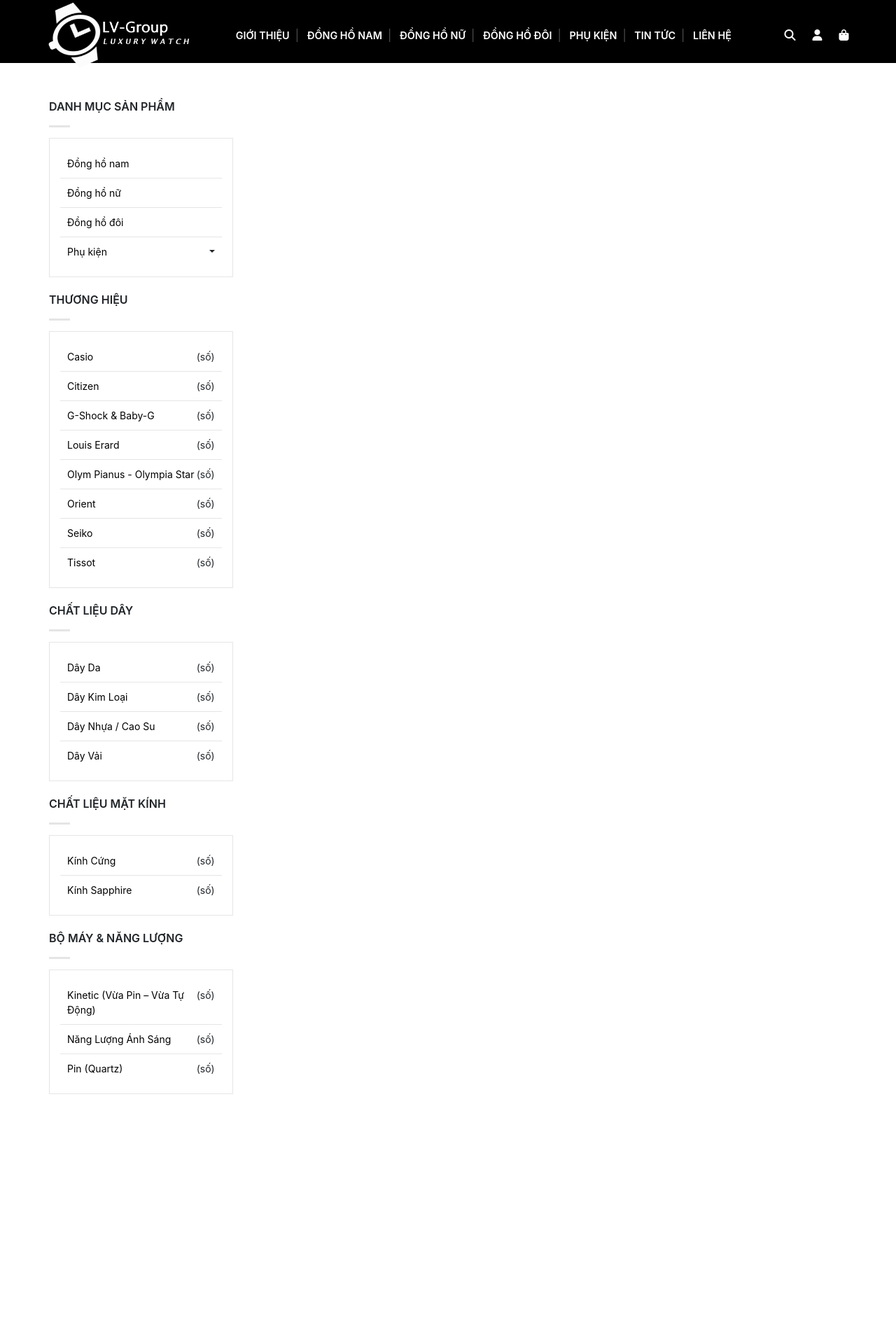
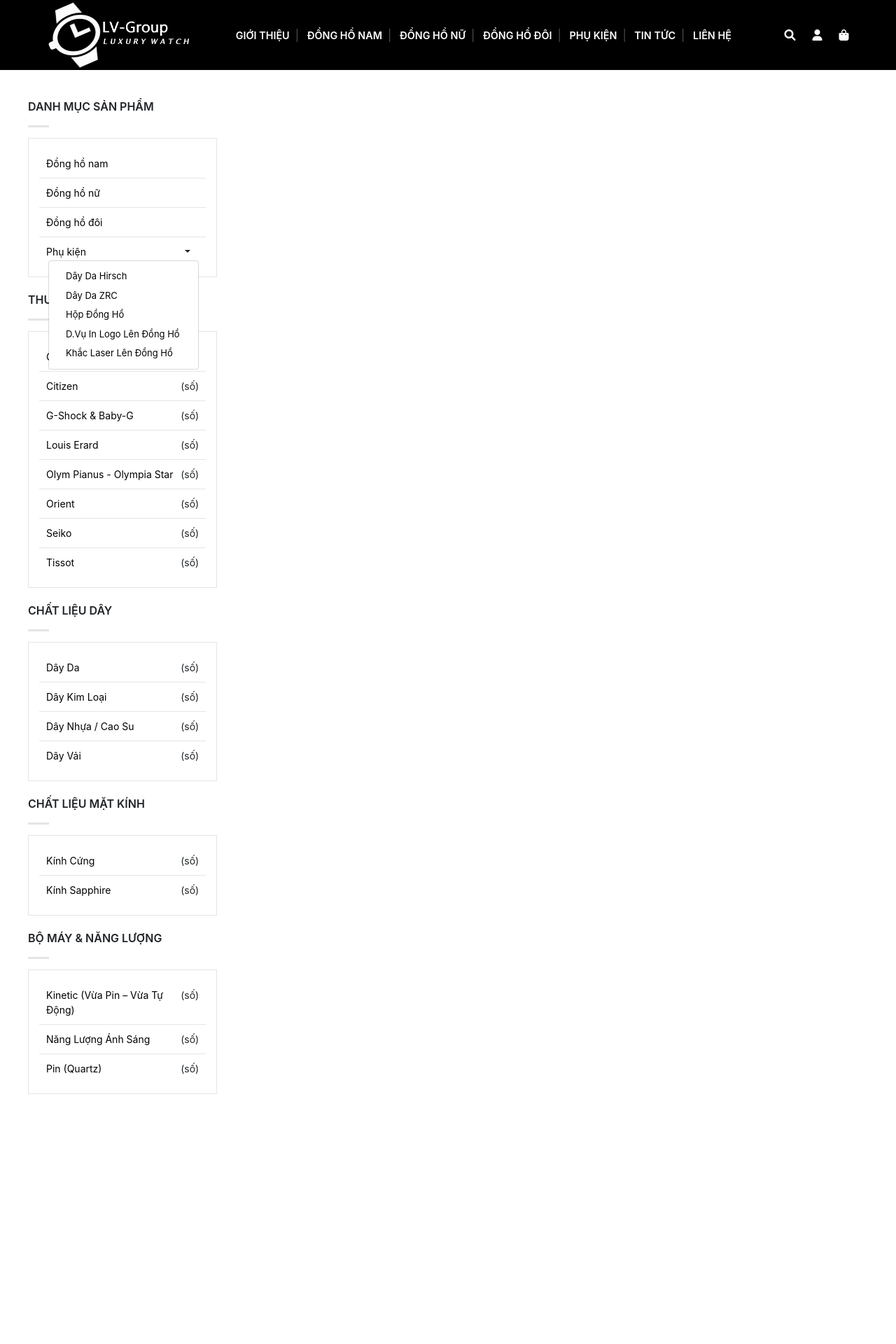
Before and after one commit to trungvi123/WatchWebPro, a PHP site: page /WatchWebPro/danhMuc/dongHoNu in a window 1280 px wide, after a click that opens the changed part. Shown: the top 1920 px of the page at 70% size. Run offline with PHP 8.4, Linux system fonts and the light colour scheme; data that the repository does not hold is empty; some libraries are stand-ins or nearby versions.

Commit message:
sua loi k nhan css, hoan thanh 3 trang

```diff
--- a/mvc/controllers/danhMuc.php
+++ b/mvc/controllers/danhMuc.php
@@ -1,9 +1,12 @@
 <?php
 class danhMuc extends controller{
     public $select;
-    function showSanPham(){}
+    public function defauAction(){
+        echo "Nothing!!";
+        // Khi ng dùng k nhập url
+    }
 
-    function dongHoNam (){
+    public function dongHoNam (){
         $this->select = $this->model("sanPhamModel");
         $this->view("masterLayout1",[
             "Page" => "select_page",
--- a/mvc/core/app.php
+++ b/mvc/core/app.php
@@ -1,8 +1,8 @@
 <?php
     // file này chủ yếu xử lí url và chạy hàm chính xác vs url
     class app {
-        protected $controller="home";
-        protected $action="showSanPham";
+        protected $controller ="home";
+        protected $action="defauAction";
         protected $params=[];
 
         function __construct(){
--- a/mvc/views/Pages/select_page.php
+++ b/mvc/views/Pages/select_page.php
@@ -1,22 +1,7 @@
-<!DOCTYPE html>
-<html lang="en">
-<head>
-    <meta charset="UTF-8">
-    <meta http-equiv="X-UA-Compatible" content="IE=edge">
-    <meta name="viewport" content="width=device-width, initial-scale=1.0">
-    <title>Document</title>
-    <link rel="stylesheet" href="https://cdnjs.cloudflare.com/ajax/libs/font-awesome/6.1.1/css/all.min.css" integrity="sha512-KfkfwYDsLkIlwQp6LFnl8zNdLGxu9YAA1QvwINks4PhcElQSvqcyVLLD9aMhXd13uQjoXtEKNosOWaZqXgel0g==" crossorigin="anonymous" referrerpolicy="no-referrer" />
-    <link rel="stylesheet" href="https://cdn.jsdelivr.net/npm/bootstrap@4.6.1/dist/css/bootstrap.min.css">
-    <script src="https://cdn.jsdelivr.net/npm/jquery@3.5.1/dist/jquery.slim.min.js"></script>
-    <script src="https://cdn.jsdelivr.net/npm/popper.js@1.16.1/dist/umd/popper.min.js"></script>
-    <script src="https://cdn.jsdelivr.net/npm/bootstrap@4.6.1/dist/js/bootstrap.bundle.min.js"></script>
-</head>
-<body>
-    <div class="row">
-    <?php
+<?php
      while($row = mysqli_fetch_array($data['content'])){
         echo "
-            <div class=\"col-lg-3 col-md-4 col-sm-6 product__box\">
+            <div class=\"col-lg-4 col-md-5 col-sm-6 product__box\">
             <img class=\"product__img\" src=\"{$row['img_source']}\" alt=\"\">
             <div class=\"product__info\">
             <p class=\"type\">{$row['type']}</p>
@@ -38,7 +23,4 @@
                                     </div>
                                         ";
         }
-    ?>
-    </div>
-</body>
-</html>
+?>
--- a/mvc/views/masterLayout1.php
+++ b/mvc/views/masterLayout1.php
@@ -5,15 +5,14 @@
     <meta http-equiv="X-UA-Compatible" content="IE=edge">
     <meta name="viewport" content="width=device-width, initial-scale=1.0">
     <title>MasterLayout1</title>
-    <link rel="stylesheet" href="./public/css/partial.css">
-    <link rel="stylesheet" href="./public/css/home_page.css">
-    <link rel="stylesheet" href="./public/css/MasterLayout1.css">
     <link rel="stylesheet" href="https://cdn.jsdelivr.net/npm/bootstrap@4.6.1/dist/css/bootstrap.min.css">
     <link rel="stylesheet" href="https://cdnjs.cloudflare.com/ajax/libs/font-awesome/6.0.0/css/all.min.css" integrity="sha512-9usAa10IRO0HhonpyAIVpjrylPvoDwiPUiKdWk5t3PyolY1cOd4DSE0Ga+ri4AuTroPR5aQvXU9xC6qOPnzFeg==" crossorigin="anonymous" referrerpolicy="no-referrer" />
     <script src="https://cdn.jsdelivr.net/npm/jquery@3.5.1/dist/jquery.slim.min.js"></script>
     <script src="https://cdn.jsdelivr.net/npm/popper.js@1.16.1/dist/umd/popper.min.js"></script>
     <script src="https://cdn.jsdelivr.net/npm/bootstrap@4.6.1/dist/js/bootstrap.bundle.min.js"></script>
-
+    <link rel="stylesheet" href="http://localhost/WatchWebPro/public/css/partial.css">
+    <link rel="stylesheet" href="http://localhost/WatchWebPro/public/css/home_page.css">
+    <link rel="stylesheet" href="http://localhost/WatchWebPro/public/css/masterLayout1.css">
 </head>
 <body>
     <header>
@@ -21,30 +20,17 @@
     </header>
     <main>
         <div class="container__custom">
-                <div class="row">
-                    <?php
-                        require_once "./partial/sideBar.php";
-                    ?>
-                    <div class="mainContent col-lg-9">
-                    <?php
-                        require_once "./mvc/views/Pages/".$data['Page'].".php";
-                    ?>
+            <div class="row">
+                <div class="sideBar col-lg-3 col-md-3">
+                        <?php require_once "./partial/sideBar.php"?>
+                </div>
+                <div class="mainContent col-lg-9 col-md-9">
+                    <div class="row">
+                        <?php require_once "./mvc/views/Pages/".$data['Page'].".php"?>
                     </div>
-
-
-
-                </div>
             </div>
-
-
-
-
-
-
-        </main>
-
-
-
+        </div>
+    </main>
 </body>
     <footer class="footer text-white p-5">
         <?php require_once "./partial/footer.php" ?>
--- a/partial/footer.php
+++ b/partial/footer.php
@@ -1,4 +1,4 @@
-
+<footer class="footer text-white p-5">
         <div class="align">
             <div class="row">
                 <div class="col-sm-4">
@@ -41,3 +41,4 @@
             </center>
 
         </div>
+        </footer>
--- a/partial/header.php
+++ b/partial/header.php
@@ -1,14 +1,14 @@
-
+<header>
         <nav class="nav">
-            <img class="logo" src="./public/img/logo/Logo_main.png" alt="">
+            <img class="logo" src="http://localhost/WatchWebPro/public/img/logo/Logo_main.png" alt="logo">
             <ul class="nav__list">
-                <li class="nav__list-item"><a class="nav__list-link" href="index.php?nav=gioithieu"> GIỚI THIỆU </a> </li>
-                <li class="nav__list-item"><a class="nav__list-link" href="index.php?nav=donghonam"> ĐỒNG HỒ NAM </a> </li>
-                <li class="nav__list-item"><a class="nav__list-link" href="index.php?nav=donghonu"> ĐỒNG HỒ NỮ </a> </li>
-                <li class="nav__list-item"><a class="nav__list-link" href="index.php?nav=donghodoi"> ĐỒNG HỒ ĐÔI </a> </li>
-                <li class="nav__list-item"><a class="nav__list-link" href="index.php?nav=phukien"> PHỤ KIỆN </a> </li>
-                <li class="nav__list-item"><a class="nav__list-link" href="index.php?nav=tintuc"> TIN TỨC </a> </li>
-                <li class="nav__list-item"><a class="nav__list-link" href="index.php?nav=lienhe"> LIÊN HỆ </a> </li>
+                <li class="nav__list-item"><a class="nav__list-link" href="http://localhost/WatchWebPro/gioithieu"> GIỚI THIỆU </a> </li>
+                <li class="nav__list-item"><a class="nav__list-link" href="http://localhost/WatchWebPro/danhMuc/dongHoNam"> ĐỒNG HỒ NAM </a> </li>
+                <li class="nav__list-item"><a class="nav__list-link" href="http://localhost/WatchWebPro/danhMuc/dongHoNu"> ĐỒNG HỒ NỮ </a> </li>
+                <li class="nav__list-item"><a class="nav__list-link" href="http://localhost/WatchWebPro/danhMuc/dongHoDoi"> ĐỒNG HỒ ĐÔI </a> </li>
+                <li class="nav__list-item"><a class="nav__list-link" href="http://localhost/WatchWebPro/danhMuc/dongHoPhuKien"> PHỤ KIỆN </a> </li>
+                <li class="nav__list-item"><a class="nav__list-link" href="http://localhost/WatchWebPro/new"> TIN TỨC </a> </li>
+                <li class="nav__list-item"><a class="nav__list-link" href="http://localhost/WatchWebPro/contact"> LIÊN HỆ </a> </li>
             </ul>
             <div class="nav__box-icon">
                 <i class="custom__dropdown nav__icon fa-solid fa-magnifying-glass">
@@ -27,3 +27,4 @@
                 </i>
             </div>
         </nav>
+</header>
--- a/partial/sideBar.php
+++ b/partial/sideBar.php
@@ -1,20 +1,21 @@
-<div class="sideBar col-lg-3">
+
                         <aside class="nav_menu-2">
                             <span class="sideBar__title">DANH MỤC SẢN PHẨM</span>
                             <div class="small-line"></div>
                             <div class="menu__box">
                                 <ul class="menu__list">
-                                    <li class="menu__item"><a href=""> Đồng hồ nam </a></li>
-                                    <li class="menu__item"><a href=""> Đồng hồ nữ </a></li>
-                                    <li class="menu__item"><a href=""> Đồng hồ đôi </a></li>
+                                    <li class="menu__item"><a href="http://localhost/WatchWebPro/danhMuc/dongHoNam"> Đồng hồ nam </a></li>
+                                    <li class="menu__item"><a href="http://localhost/WatchWebPro/danhMuc/dongHoNu"> Đồng hồ nữ </a></li>
+                                    <li class="menu__item"><a href="http://localhost/WatchWebPro/danhMuc/dongHoDoi"> Đồng hồ đôi </a></li>
                                     <li class="menu__item dropdown " >
-                                        <a href=""> Phụ kiện </a>
+                                        <a href="http://localhost/WatchWebPro/danhMuc/dongHoPhuKien"> Phụ kiện </a>
                                         <div type="button" class="dropdown-toggle" data-toggle="dropdown"></div>
                                         <div class="dropdown-menu dropdown-menu-right">
-                                            <a class="dropdown-item" href="#"> Đồng hồ nam</a>
-                                            <a class="dropdown-item" href="#"> Đồng hồ nữ</a>
-                                            <a class="dropdown-item" href="#"> Đồng hồ đôi</a>
-                                            <a class="dropdown-item" href="#"> Phụ kiện</a>
+                                            <a class="dropdown-item" href=""> Dây Da Hirsch</a>
+                                            <a class="dropdown-item" href=""> Dây Da ZRC</a>
+                                            <a class="dropdown-item" href=""> Hộp Đồng Hồ</a>
+                                            <a class="dropdown-item" href=""> D.Vụ In Logo Lên Đồng Hồ</a>
+                                            <a class="dropdown-item" href=""> Khắc Laser Lên Đồng Hồ</a>
                                         </div>
                                     </li>
                                 </ul>
@@ -124,6 +125,3 @@
                                 </ul>
                             </div>
                         </aside>
-
-
-                    </div>
--- a/public/css/masterLayout1.css
+++ b/public/css/masterLayout1.css
@@ -6,18 +6,13 @@ main {
 }
 .container__custom {
     height: 5000px;
-    margin: 0px 35px;
-
 }
 
 .mainContent {
-    height: 600px;
     padding: 0 20px;
 }
 
 .sideBar {
-    height: 600px;
-
     padding: 0 20px;
 }
 
@@ -73,7 +68,9 @@ aside {
     border-top: 1px solid #E5E5E5;
 
 }
-
+.dropdown-toggle {
+    padding: 0 12px;
+}
 .dropdown-menu {
     width: 215px !important;
 }
--- a/public/css/partial.css
+++ b/public/css/partial.css
@@ -21,14 +21,14 @@ header {
 
 .nav {
     background-color: transparent;
-    height: 90px;
     position: absolute;
     top: 0;
+    height: 100px !important;
     left: 0;
-    z-index: 1;
     width: 100%;
     justify-content: space-evenly;
     display: flex;
+    z-index: 1;
 }
 /*-----------------NAV_LEFT---------------*/
 .logo {
```
Also changed, not shown: mvc/controllers/home.php (+6 -1 lines), mvc/views/Pages/home_page.php (+8 -22 lines), mvc/views/masterLayout.php (+5 -11 lines).
